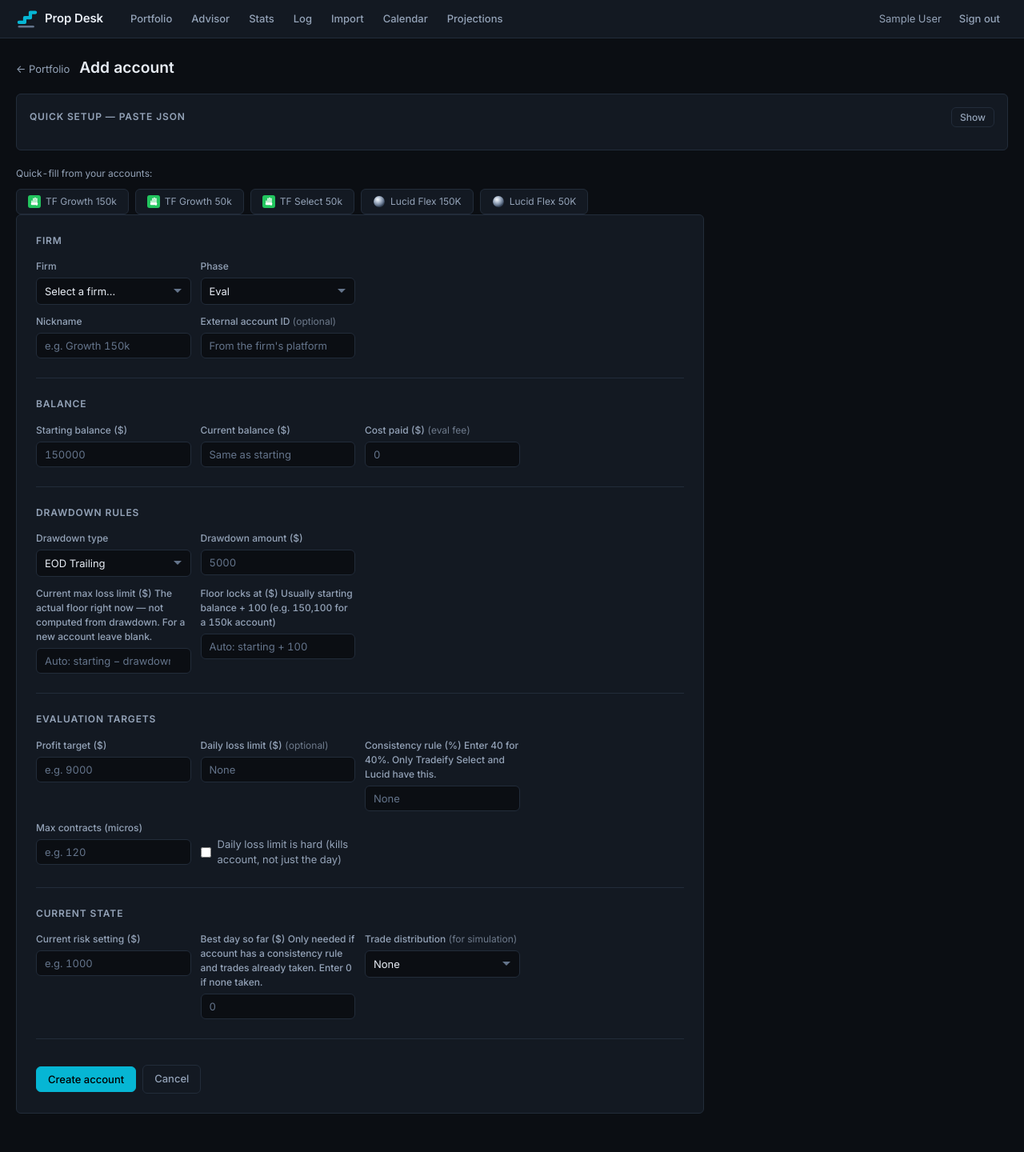
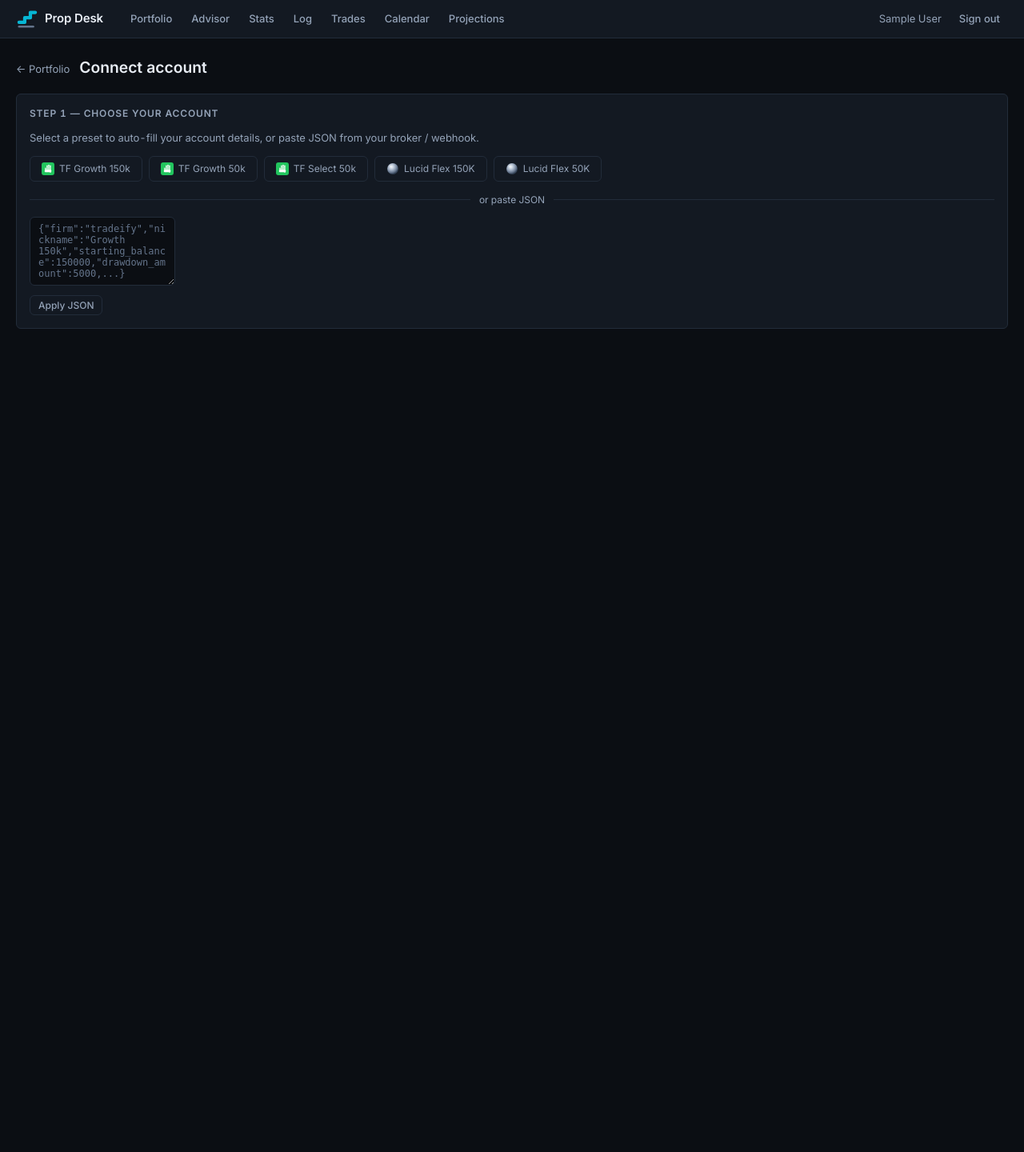
Before and after one commit to stevenGGG23/Prop-Desk, a Flask app: page /accounts/new in a window 1280 px wide. Shown: the whole page at 80% size. After the commit the page ends 411 px from the top, so only its background shows below. Run offline with Flask 3, Linux system fonts and the light colour scheme; a user stored in the database is signed in; tables that the repository leaves empty hold one stand-in row (values such as "Sample post").

Commit message:
Add Trades page (TV-style), Connect account flow, fix risk ladder sim JS
Co-Authored-By: Claude Sonnet 4.6 <noreply@anthropic.com>

```diff
--- a/app.py
+++ b/app.py
@@ -50,6 +50,7 @@ def create_app(env=None):
     from routes.bots import bp as bots_bp
     from routes.calendar import bp as calendar_bp
     from routes.projections import bp as projections_bp
+    from routes.trades import bp as trades_bp
     from routes.api import bp as api_bp
 
     app.register_blueprint(auth_bp)
@@ -60,6 +61,7 @@ def create_app(env=None):
     app.register_blueprint(bots_bp)
     app.register_blueprint(calendar_bp)
     app.register_blueprint(projections_bp)
+    app.register_blueprint(trades_bp)
     app.register_blueprint(api_bp)
 
     from cli import register_cli
--- a/templates/accounts/new.html
+++ b/templates/accounts/new.html
@@ -1,57 +1,79 @@
 {% extends "base.html" %}
-{% block title %}New Account — Prop Desk{% endblock %}
+{% block title %}Connect Account — Prop Desk{% endblock %}
 
 {% block content %}
 <div class="page-header">
   <div class="page-header-left">
     <a href="{{ url_for('accounts.dashboard') }}" class="back-link">Portfolio</a>
-    <h1 class="page-title">Add account</h1>
+    <h1 class="page-title">Connect account</h1>
   </div>
 </div>
 
-{# ── JSON paste quick-setup ── #}
+{# Step 1: Choose account type #}
 <div class="panel" style="margin-bottom:1rem;">
-  <div class="panel-header">
-    <h2 class="panel-title">Quick setup — paste JSON</h2>
-    <button type="button" class="btn btn--ghost btn--sm" id="toggle-json-paste">Show</button>
-  </div>
-  <div id="json-paste-area" style="display:none;margin-top:.75rem;">
-    <p class="panel-note" style="margin-bottom:.5rem;">Paste a JSON object with any account fields and they'll fill in automatically. Supported keys: firm (name or slug), nickname, external_id, starting_balance, current_balance, drawdown_amount, max_loss_limit (or current_mll), lock_threshold, profit_target, daily_loss_limit, consistency_pct, contract_cap, current_risk, best_day_so_far, cost_paid, phase.</p>
-    <textarea class="input" id="json-paste-input" rows="6" style="font-family:monospace;font-size:12px;"
-              placeholder='{"firm":"tradeify","nickname":"Growth 150k","starting_balance":150000,"drawdown_amount":5000,...}'></textarea>
-    <button type="button" class="btn btn--primary btn--sm" style="margin-top:.5rem;" id="apply-json-btn">Apply JSON</button>
-    <span id="json-paste-error" style="color:#f87171;font-size:12px;margin-left:.75rem;"></span>
-  </div>
-</div>
-
-{# ── Pre-fill presets ── #}
-<div class="quick-fill-section">
-  <p class="text-dim" style="font-size:12px;margin-bottom:10px;">Quick-fill from your accounts:</p>
-  <div class="quick-fill-grid">
-    <button type="button" class="quick-fill-btn" onclick="fillPreset('tf-growth-150k')">
+  <h2 class="panel-title" style="margin-bottom:1rem;">Step 1 — Choose your account</h2>
+  <p class="text-dim" style="font-size:13px;margin-bottom:.875rem;">
+    Select a preset to auto-fill your account details, or paste JSON from your broker / webhook.
+  </p>
+  <div class="quick-fill-grid" style="margin-bottom:1rem;">
+    <button type="button" class="quick-fill-btn" onclick="applyPreset('tf-growth-150k')">
       <img src="{{ url_for('static', filename='brand/firms/tradeify.svg') }}" class="firm-logo-sm" alt="">
       TF Growth 150k
     </button>
-    <button type="button" class="quick-fill-btn" onclick="fillPreset('tf-growth-50k')">
+    <button type="button" class="quick-fill-btn" onclick="applyPreset('tf-growth-50k')">
       <img src="{{ url_for('static', filename='brand/firms/tradeify.svg') }}" class="firm-logo-sm" alt="">
       TF Growth 50k
     </button>
-    <button type="button" class="quick-fill-btn" onclick="fillPreset('tf-select-50k')">
+    <button type="button" class="quick-fill-btn" onclick="applyPreset('tf-select-50k')">
       <img src="{{ url_for('static', filename='brand/firms/tradeify.svg') }}" class="firm-logo-sm" alt="">
       TF Select 50k
     </button>
-    <button type="button" class="quick-fill-btn" onclick="fillPreset('lucid-150k')">
+    <button type="button" class="quick-fill-btn" onclick="applyPreset('lucid-150k')">
       <img src="{{ url_for('static', filename='brand/firms/lucid-trading.svg') }}" class="firm-logo-sm" alt="">
       Lucid Flex 150K
     </button>
-    <button type="button" class="quick-fill-btn" onclick="fillPreset('lucid-50k')">
+    <button type="button" class="quick-fill-btn" onclick="applyPreset('lucid-50k')">
       <img src="{{ url_for('static', filename='brand/firms/lucid-trading.svg') }}" class="firm-logo-sm" alt="">
       Lucid Flex 50K
     </button>
   </div>
+
+  <div style="display:flex;align-items:center;gap:.75rem;margin-bottom:.875rem;">
+    <div style="flex:1;height:1px;background:var(--border);"></div>
+    <span class="text-dim" style="font-size:12px;">or paste JSON</span>
+    <div style="flex:1;height:1px;background:var(--border);"></div>
+  </div>
+
+  <textarea class="input" id="json-paste-input" rows="5" style="font-family:monospace;font-size:12px;margin-bottom:.5rem;"
+            placeholder='{"firm":"tradeify","nickname":"Growth 150k","starting_balance":150000,"drawdown_amount":5000,...}'></textarea>
+  <div style="display:flex;align-items:center;gap:.75rem;">
+    <button type="button" class="btn btn--ghost btn--sm" id="apply-json-btn">Apply JSON</button>
+    <span id="json-paste-status" style="font-size:12px;"></span>
+  </div>
 </div>
 
-<div class="form-card">
+{# Step 2: Review (revealed after preset/JSON applied) #}
+<div id="review-section" style="display:none;">
+  <div class="panel" style="margin-bottom:1rem;">
+    <div style="display:flex;justify-content:space-between;align-items:center;margin-bottom:1rem;">
+      <h2 class="panel-title">Step 2 — Review &amp; connect</h2>
+      <button type="button" class="btn btn--ghost btn--sm" id="toggle-edit-btn" onclick="toggleEdit()">Edit details</button>
+    </div>
+
+    {# Read-only summary — shown by default #}
+    <div id="review-summary" class="field-row" style="gap:1.5rem;flex-wrap:wrap;">
+      <div><span class="text-dim" style="font-size:11px;display:block;margin-bottom:2px;">FIRM</span><span id="sum-firm" class="num" style="font-weight:600;">—</span></div>
+      <div><span class="text-dim" style="font-size:11px;display:block;margin-bottom:2px;">NICKNAME</span><span id="sum-nickname" style="font-weight:600;">—</span></div>
+      <div><span class="text-dim" style="font-size:11px;display:block;margin-bottom:2px;">PHASE</span><span id="sum-phase">—</span></div>
+      <div><span class="text-dim" style="font-size:11px;display:block;margin-bottom:2px;">STARTING BALANCE</span><span id="sum-start" class="num">—</span></div>
+      <div><span class="text-dim" style="font-size:11px;display:block;margin-bottom:2px;">DRAWDOWN</span><span id="sum-dd" class="num">—</span></div>
+      <div><span class="text-dim" style="font-size:11px;display:block;margin-bottom:2px;">PROFIT TARGET</span><span id="sum-target" class="num">—</span></div>
+    </div>
+  </div>
+
+  {# Edit form — hidden by default #}
+  <div id="edit-form-wrap" style="display:none;">
+  <div class="form-card">
   <form method="POST" id="new-account-form" action="{{ url_for('accounts.new_account') }}">
 
     <div class="form-section">
@@ -76,15 +98,13 @@
             <option value="BREACHED">Breached</option>
           </select>
         </div>
-      </div>
-      <div class="field-row">
         <div class="field">
           <label class="label" for="nickname">Nickname</label>
           <input class="input" type="text" id="nickname" name="nickname" placeholder="e.g. Growth 150k">
         </div>
         <div class="field">
-          <label class="label" for="external_id">External account ID <span class="label-optional">(optional)</span></label>
-          <input class="input" type="text" id="external_id" name="external_id" placeholder="From the firm's platform">
+          <label class="label" for="external_id">External ID <span class="label-optional">(optional)</span></label>
+          <input class="input" type="text" id="external_id" name="external_id">
         </div>
       </div>
     </div>
@@ -94,16 +114,14 @@
       <div class="field-row">
         <div class="field">
           <label class="label" for="starting_balance">Starting balance ($)</label>
-          <input class="input num" type="number" id="starting_balance" name="starting_balance"
-                 step="0.01" placeholder="150000" required>
+          <input class="input num" type="number" id="starting_balance" name="starting_balance" step="0.01" required>
         </div>
         <div class="field">
           <label class="label" for="current_balance">Current balance ($)</label>
-          <input class="input num" type="number" id="current_balance" name="current_balance"
-                 step="0.01" placeholder="Same as starting">
+          <input class="input num" type="number" id="current_balance" name="current_balance" step="0.01">
         </div>
         <div class="field">
-          <label class="label" for="cost_paid">Cost paid ($) <span class="label-optional">(eval fee)</span></label>
+          <label class="label" for="cost_paid">Cost paid ($)</label>
           <input class="input num" type="number" id="cost_paid" name="cost_paid" step="0.01" placeholder="0">
         </div>
       </div>
@@ -122,26 +140,15 @@
         </div>
         <div class="field">
           <label class="label" for="drawdown_amount">Drawdown amount ($)</label>
-          <input class="input num" type="number" id="drawdown_amount" name="drawdown_amount"
-                 step="0.01" placeholder="5000" required>
-        </div>
-      </div>
-      <div class="field-row">
-        <div class="field">
-          <label class="label" for="current_mll">
-            Current max loss limit ($)
-            <span class="label-hint">The actual floor right now — not computed from drawdown. For a new account leave blank.</span>
-          </label>
-          <input class="input num" type="number" id="current_mll" name="current_mll"
-                 step="0.01" placeholder="Auto: starting − drawdown">
+          <input class="input num" type="number" id="drawdown_amount" name="drawdown_amount" step="0.01" required>
         </div>
         <div class="field">
-          <label class="label" for="lock_threshold">
-            Floor locks at ($)
-            <span class="label-hint">Usually starting balance + 100 (e.g. 150,100 for a 150k account)</span>
-          </label>
-          <input class="input num" type="number" id="lock_threshold" name="lock_threshold"
-                 step="0.01" placeholder="Auto: starting + 100">
+          <label class="label" for="current_mll">Current MLL ($)</label>
+          <input class="input num" type="number" id="current_mll" name="current_mll" step="0.01" placeholder="Auto">
+        </div>
+        <div class="field">
+          <label class="label" for="lock_threshold">Floor locks at ($)</label>
+          <input class="input num" type="number" id="lock_threshold" name="lock_threshold" step="0.01" placeholder="Auto">
         </div>
       </div>
     </div>
@@ -151,33 +158,24 @@
       <div class="field-row">
         <div class="field">
           <label class="label" for="profit_target">Profit target ($)</label>
-          <input class="input num" type="number" id="profit_target" name="profit_target"
-                 step="0.01" placeholder="e.g. 9000">
+          <input class="input num" type="number" id="profit_target" name="profit_target" step="0.01">
         </div>
         <div class="field">
-          <label class="label" for="daily_loss_limit">Daily loss limit ($) <span class="label-optional">(optional)</span></label>
-          <input class="input num" type="number" id="daily_loss_limit" name="daily_loss_limit"
-                 step="0.01" placeholder="None">
+          <label class="label" for="daily_loss_limit">Daily loss limit ($)</label>
+          <input class="input num" type="number" id="daily_loss_limit" name="daily_loss_limit" step="0.01">
         </div>
         <div class="field">
-          <label class="label" for="consistency_pct">
-            Consistency rule (%)
-            <span class="label-hint">Enter 40 for 40%. Only Tradeify Select and Lucid have this.</span>
-          </label>
-          <input class="input num" type="number" id="consistency_pct" name="consistency_pct"
-                 step="1" min="0" max="100" placeholder="None">
+          <label class="label" for="consistency_pct">Consistency rule (%)</label>
+          <input class="input num" type="number" id="consistency_pct" name="consistency_pct" step="1" min="0" max="100">
         </div>
-      </div>
-      <div class="field-row">
         <div class="field">
-          <label class="label" for="contract_cap">Max contracts (micros)</label>
-          <input class="input num" type="number" id="contract_cap" name="contract_cap"
-                 placeholder="e.g. 120">
+          <label class="label" for="contract_cap">Max contracts</label>
+          <input class="input num" type="number" id="contract_cap" name="contract_cap">
         </div>
-        <div class="field field--checkbox">
+        <div class="field field--checkbox" style="align-self:flex-end;">
           <label class="label-check">
             <input type="checkbox" id="dll_is_hard" name="dll_is_hard">
-            Daily loss limit is hard (kills account, not just the day)
+            DLL is hard
           </label>
         </div>
       </div>
@@ -187,20 +185,15 @@
       <h2 class="form-section-title">Current state</h2>
       <div class="field-row">
         <div class="field">
-          <label class="label" for="current_risk">Current risk setting ($)</label>
-          <input class="input num" type="number" id="current_risk" name="current_risk"
-                 step="0.01" placeholder="e.g. 1000">
+          <label class="label" for="current_risk">Risk setting ($)</label>
+          <input class="input num" type="number" id="current_risk" name="current_risk" step="0.01">
         </div>
         <div class="field">
-          <label class="label" for="best_day_so_far">
-            Best day so far ($)
-            <span class="label-hint">Only needed if account has a consistency rule and trades already taken. Enter 0 if none taken.</span>
-          </label>
-          <input class="input num" type="number" id="best_day_so_far" name="best_day_so_far"
-                 step="0.01" placeholder="0">
+          <label class="label" for="best_day_so_far">Best day so far ($)</label>
+          <input class="input num" type="number" id="best_day_so_far" name="best_day_so_far" step="0.01">
         </div>
         <div class="field">
-          <label class="label" for="distribution_id">Trade distribution <span class="label-optional">(for simulation)</span></label>
+          <label class="label" for="distribution_id">Trade distribution</label>
           <select class="input" id="distribution_id" name="distribution_id">
             <option value="">None</option>
             {% for dist in distributions %}
@@ -212,19 +205,30 @@
     </div>
 
     <div class="form-actions">
-      <button type="submit" class="btn btn--primary">Create account</button>
+      <button type="submit" class="btn btn--primary">Connect account</button>
       <a href="{{ url_for('accounts.dashboard') }}" class="btn btn--ghost">Cancel</a>
     </div>
 
   </form>
+  </div>
+  </div>
+
+  {# Connect button shown when review is in summary mode #}
+  <div id="connect-btn-wrap" style="margin-top:1rem;">
+    <button type="button" class="btn btn--primary" onclick="document.getElementById('new-account-form').submit()">
+      Connect account
+    </button>
+    <a href="{{ url_for('accounts.dashboard') }}" class="btn btn--ghost" style="margin-left:.5rem;">Cancel</a>
+  </div>
 </div>
+
 {% endblock %}
 
 {% block scripts %}
 <script>
-// firm_id lookup by slug fragment
 function firmIdFor(slug) {
   const sel = document.getElementById('firm_id');
+  if (!sel) return '';
   for (let opt of sel.options) {
     if (opt.text.toLowerCase().includes(slug)) return opt.value;
   }
@@ -234,65 +238,95 @@ function firmIdFor(slug) {
 function set(id, val) {
   const el = document.getElementById(id);
   if (!el) return;
-  if (el.tagName === 'SELECT') {
-    el.value = val;
+  if (el.tagName === 'SELECT') el.value = val;
+  else el.value = (val === null || val === undefined) ? '' : val;
+}
+
+function updateSummary(data) {
+  const firmSel = document.getElementById('firm_id');
+  const firmName = firmSel ? firmSel.options[firmSel.selectedIndex]?.text : '—';
+  document.getElementById('sum-firm').textContent = firmName || '—';
+  document.getElementById('sum-nickname').textContent = document.getElementById('nickname')?.value || '—';
+  document.getElementById('sum-phase').textContent = document.getElementById('phase')?.value || '—';
+  const sb = document.getElementById('starting_balance')?.value;
+  document.getElementById('sum-start').textContent = sb ? '$' + parseFloat(sb).toLocaleString() : '—';
+  const dd = document.getElementById('drawdown_amount')?.value;
+  document.getElementById('sum-dd').textContent = dd ? '$' + parseFloat(dd).toLocaleString() : '—';
+  const pt = document.getElementById('profit_target')?.value;
+  document.getElementById('sum-target').textContent = pt ? '$' + parseFloat(pt).toLocaleString() : '—';
+  document.getElementById('review-section').style.display = 'block';
+}
+
+function toggleEdit() {
+  const wrap = document.getElementById('edit-form-wrap');
+  const btn = document.getElementById('toggle-edit-btn');
+  const connectBtn = document.getElementById('connect-btn-wrap');
+  if (wrap.style.display === 'none') {
+    wrap.style.display = 'block';
+    connectBtn.style.display = 'none';
+    btn.textContent = 'Hide';
   } else {
-    el.value = (val === null || val === undefined) ? '' : val;
+    wrap.style.display = 'none';
+    connectBtn.style.display = 'block';
+    btn.textContent = 'Edit details';
   }
 }
 
-// JSON paste quick-setup
-document.getElementById('toggle-json-paste').addEventListener('click', function() {
-  const area = document.getElementById('json-paste-area');
-  area.style.display = area.style.display === 'none' ? 'block' : 'none';
-  this.textContent = area.style.display === 'none' ? 'Show' : 'Hide';
-});
+const keyMap = {
+  nickname: 'nickname', external_id: 'external_id',
+  starting_balance: 'starting_balance', current_balance: 'current_balance',
+  cost_paid: 'cost_paid', drawdown_amount: 'drawdown_amount',
+  current_mll: 'current_mll', max_loss_limit: 'current_mll',
+  lock_threshold: 'lock_threshold', profit_target: 'profit_target',
+  daily_loss_limit: 'daily_loss_limit', consistency_pct: 'consistency_pct',
+  contract_cap: 'contract_cap', current_risk: 'current_risk',
+  best_day_so_far: 'best_day_so_far',
+};
 
-document.getElementById('apply-json-btn').addEventListener('click', function() {
-  const errEl = document.getElementById('json-paste-error');
-  errEl.textContent = '';
-  let data;
-  try {
-    data = JSON.parse(document.getElementById('json-paste-input').value.trim());
-  } catch(e) {
-    errEl.textContent = 'Invalid JSON: ' + e.message;
-    return;
-  }
-  // Map keys to form fields
-  const keyMap = {
-    nickname: 'nickname',
-    external_id: 'external_id',
-    starting_balance: 'starting_balance',
-    current_balance: 'current_balance',
-    cost_paid: 'cost_paid',
-    drawdown_amount: 'drawdown_amount',
-    current_mll: 'current_mll',
-    max_loss_limit: 'current_mll',
-    lock_threshold: 'lock_threshold',
-    profit_target: 'profit_target',
-    daily_loss_limit: 'daily_loss_limit',
-    consistency_pct: 'consistency_pct',
-    contract_cap: 'contract_cap',
-    current_risk: 'current_risk',
-    best_day_so_far: 'best_day_so_far',
-  };
+function applyData(data) {
   let filled = 0;
   Object.entries(data).forEach(([key, val]) => {
     if (key === 'firm') {
       const fid = firmIdFor(String(val).toLowerCase());
       if (fid) { set('firm_id', fid); filled++; }
     } else if (key === 'phase') {
-      set('phase', String(val).toUpperCase());
-      filled++;
+      set('phase', String(val).toUpperCase()); filled++;
     } else if (keyMap[key]) {
-      set(keyMap[key], val === null ? '' : val);
-      filled++;
+      set(keyMap[key], val === null ? '' : val); filled++;
     }
   });
-  errEl.style.color = '#4ade80';
-  errEl.textContent = filled + ' field(s) filled. Review and submit.';
-  document.getElementById('new-account-form').scrollIntoView({behavior:'smooth'});
+  updateSummary(data);
+  return filled;
+}
+
+document.getElementById('apply-json-btn').addEventListener('click', function() {
+  const statusEl = document.getElementById('json-paste-status');
+  let data;
+  try {
+    data = JSON.parse(document.getElementById('json-paste-input').value.trim());
+  } catch(e) {
+    statusEl.style.color = '#f87171';
+    statusEl.textContent = 'Invalid JSON: ' + e.message;
+    return;
+  }
+  const filled = applyData(data);
+  statusEl.style.color = '#4ade80';
+  statusEl.textContent = filled + ' field(s) applied.';
 });
+
+function applyPreset(key) {
+  const p = PRESETS[key];
+  if (!p) return;
+  Object.entries(p).forEach(([k, v]) => {
+    if (k === 'firm') { set('firm_id', firmIdFor(v)); }
+    else if (k === 'phase') { set('phase', v); }
+    else if (keyMap[k]) { set(keyMap[k], v === null || v === undefined ? '' : v); }
+  });
+  set('drawdown_type', 'EOD_TRAILING');
+  set('nickname', p.nickname);
+  set('external_id', p.external_id || '');
+  updateSummary(p);
+}
 
 const PRESETS = {
   'tf-growth-150k': {
@@ -336,29 +370,5 @@ const PRESETS = {
     contract_cap: 40, current_risk: 850, best_day_so_far: 754,
   },
 };
-
-function fillPreset(key) {
-  const p = PRESETS[key];
-  if (!p) return;
-  set('firm_id', firmIdFor(p.firm));
-  set('phase', p.phase);
-  set('nickname', p.nickname);
-  set('external_id', p.external_id);
-  set('starting_balance', p.starting_balance);
-  set('current_balance', p.current_balance);
-  set('cost_paid', p.cost_paid);
-  set('drawdown_type', 'EOD_TRAILING');
-  set('drawdown_amount', p.drawdown_amount);
-  set('current_mll', p.current_mll);
-  set('lock_threshold', p.lock_threshold);
-  set('profit_target', p.profit_target);
-  set('daily_loss_limit', p.daily_loss_limit);
-  set('consistency_pct', p.consistency_pct);
-  set('contract_cap', p.contract_cap);
-  set('current_risk', p.current_risk);
-  set('best_day_so_far', p.best_day_so_far);
-  // scroll to form
-  document.getElementById('new-account-form').scrollIntoView({behavior:'smooth'});
-}
 </script>
 {% endblock %}
--- a/templates/base.html
+++ b/templates/base.html
@@ -48,9 +48,9 @@
          class="nav-link {% if request.endpoint == 'log.activity_log' %}is-active{% endif %}">
         Log
       </a>
-      <a href="{{ url_for('api.imports_page') }}"
-         class="nav-link {% if request.endpoint == 'api.imports_page' %}is-active{% endif %}">
-        Import
+      <a href="{{ url_for('trades.trades_list') }}"
+         class="nav-link {% if request.endpoint == 'trades.trades_list' %}is-active{% endif %}">
+        Trades
       </a>
       <a href="{{ url_for('calendar.month_view') }}"
          class="nav-link {% if request.endpoint == 'calendar.month_view' %}is-active{% endif %}">
```
Also changed, not shown: routes/trades.py (added, +29 -0 lines), static/css/main.css (+55 -0 lines), templates/accounts/detail.html (+6 -4 lines), templates/trades.html (added, +83 -0 lines).
